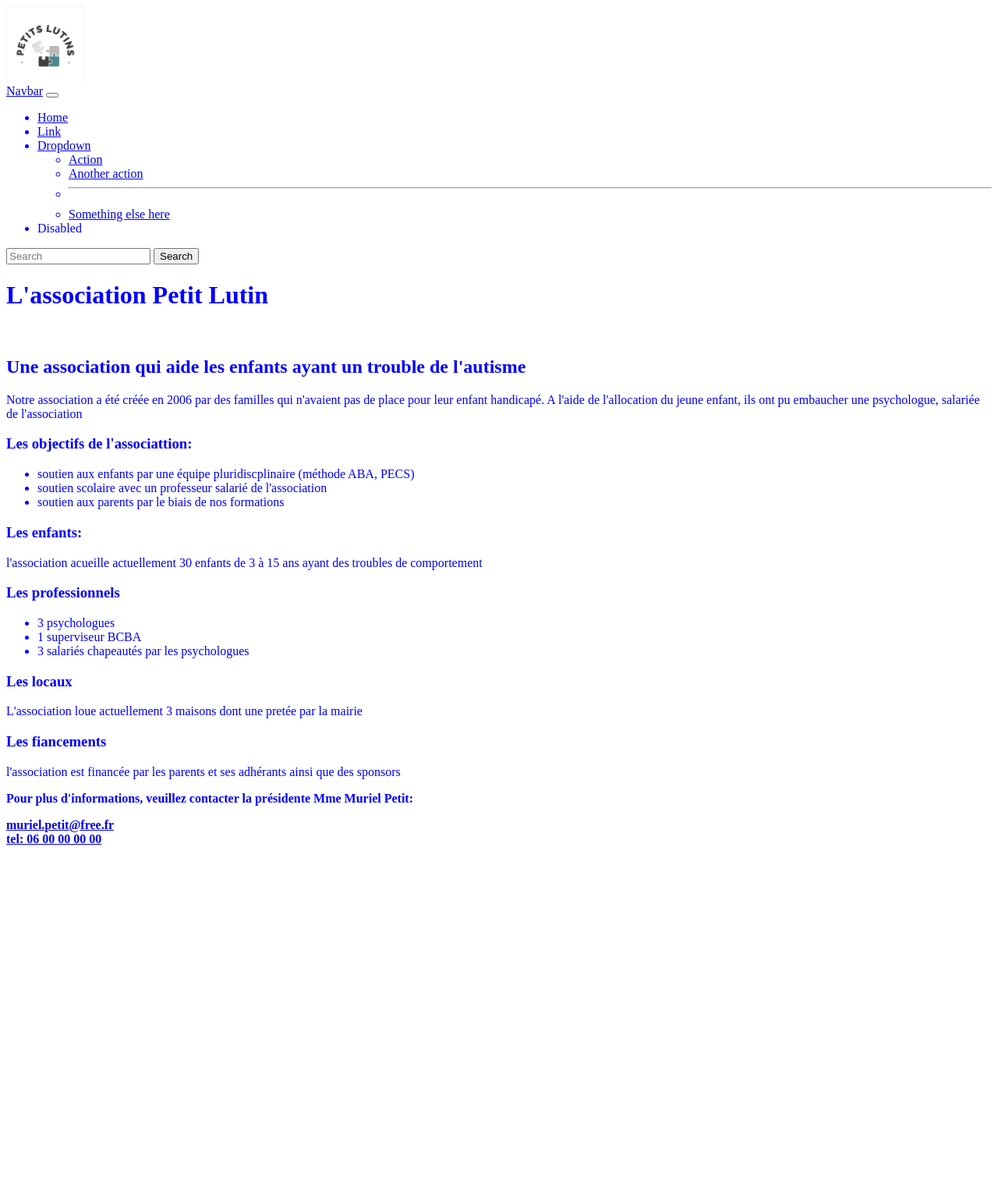
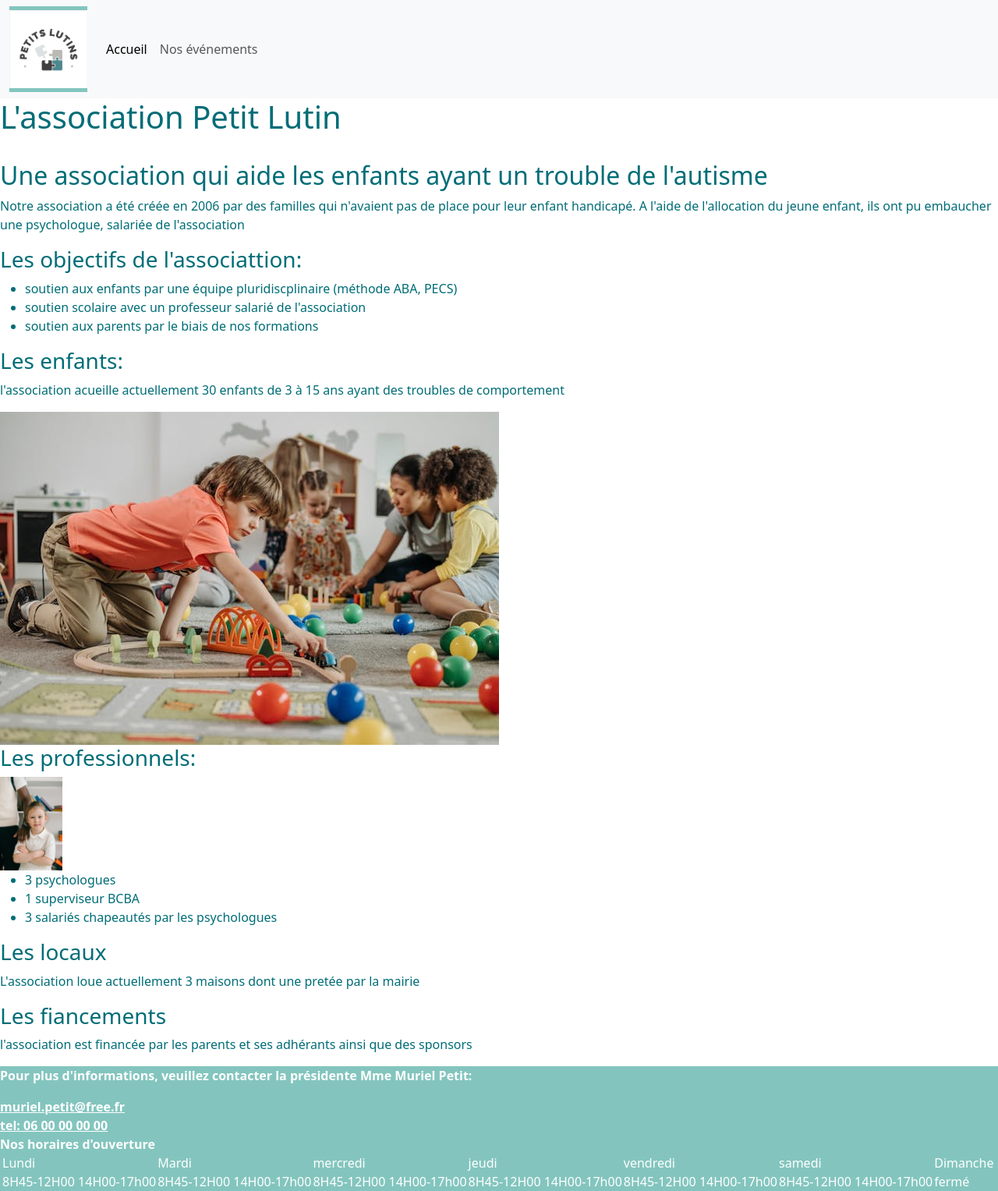
Before and after one commit to provot33/Mon_association, a PHP site: page / in a window 1280 px wide. Shown: the whole page at 78% size. Before the commit the page ends 1083 px from the top, so only its background shows below. Run offline with PHP 8.4, Linux system fonts and the light colour scheme; some libraries are stand-ins or nearby versions.

```diff
--- a/index.HTML
+++ b/index.HTML
@@ -3,52 +3,31 @@
     <head>
       <meta charset="UTF-8" />
       <meta name="viewport" content="width=device-width, initial-scale=1.0">
-      <link href="node_modules/bootstrap/dist/css/bootstrap.min.css">
+      <link href="node_modules/bootstrap/dist/css/bootstrap.min.css" rel="stylesheet">
       <link href="style.css" rel="stylesheet" type="text/css">
 
       <title>Association Petits LUitns pour enfnats autistes</title>
     </head>
     <body>
-      <!--commencement du header-->
+
       <header>
-        <!--logo de l'association-->
-        <img src="assets\logo_petits_lutins.png" width= 100px alt="logo de l'association Petits LUTINS">
-      <!--début navbar-->
+        <!--importation navbar bootstrap-->
 
 <nav class="navbar navbar-expand-lg navbar-light bg-light">
   <div class="container-fluid">
-    <a class="navbar-brand" href="#">Navbar</a>
+    <a class="navbar-brand" href="#"> <img src="assets\logo_petits_lutins.png" width= 100px alt="logo de l'association Petits lutin"></a>
     <button class="navbar-toggler" type="button" data-bs-toggle="collapse" data-bs-target="#navbarSupportedContent" aria-controls="navbarSupportedContent" aria-expanded="false" aria-label="Toggle navigation">
       <span class="navbar-toggler-icon"></span>
     </button>
     <div class="collapse navbar-collapse" id="navbarSupportedContent">
       <ul class="navbar-nav me-auto mb-2 mb-lg-0">
         <li class="nav-item">
-          <a class="nav-link active" aria-current="page" href="#">Home</a>
+          <a class="nav-link active" aria-current="page" href="index.HTML">Accueil</a>
         </li>
         <li class="nav-item">
-          <a class="nav-link" href="#">Link</a>
+          <a class="nav-link" href="evenements_association.html">Nos événements</a>
         </li>
-        <li class="nav-item dropdown">
-          <a class="nav-link dropdown-toggle" href="#" id="navbarDropdown" role="button" data-bs-toggle="dropdown" aria-expanded="false">
-            Dropdown
-          </a>
-          <ul class="dropdown-menu" aria-labelledby="navbarDropdown">
-            <li><a class="dropdown-item" href="#">Action</a></li>
-            <li><a class="dropdown-item" href="#">Another action</a></li>
-            <li><hr class="dropdown-divider"></li>
-            <li><a class="dropdown-item" href="#">Something else here</a></li>
-          </ul>
-        </li>
-        <li class="nav-item">
-          <a class="nav-link disabled">Disabled</a>
-        </li>
-      </ul>
-      <form class="d-flex">
-        <input class="form-control me-2" type="search" placeholder="Search" aria-label="Search">
-        <button class="btn btn-outline-success" type="submit">Search</button>
-      </form>
-    </div>
+          </div>
   </div>
 </nav>
 <!--fin navbar-->
@@ -68,7 +47,9 @@
           </ul>
           <h3> Les enfants:</h3>
           <p>l'association acueille actuellement 30 enfants de 3 à 15 ans ayant des troubles de comportement </p>
-          <h3> Les professionnels</h3>
+          <img src="assets\photos enfant handicap\pexels-pavel-danilyuk-8422249.jpg" alt="groupe d'enfants qui jouent">
+          <h3> Les professionnels:</h3>
+          <img src="assets\photos enfant handicap\pexels-mikhail-nilov-8654198(1).jpg" width="80PX" alt="petite fille">
           <ul>
             <li> 3 psychologues</li>
             <li> 1 superviseur BCBA</li>
@@ -78,12 +59,39 @@
           <p> L'association loue actuellement 3 maisons dont une pretée par la mairie </p>
           <h3> Les fiancements</h3>
           <p> l'association est financée par les parents et ses adhérants ainsi que des sponsors</p</main>
-      <footer><footer>
-        <p> <strong> Pour plus d'informations, veuillez contacter la présidente Mme Muriel Petit:</p>
+      <footer>
+        <section>
+        <p class="information"> <strong> Pour plus d'informations, veuillez contacter la présidente Mme Muriel Petit:</p>
          <div> <a href="mailto">muriel.petit@free.fr</a></div>
           <div><a href="tel:+33600000000"> tel: 06 00 00 00 00</a></div>
+        </section>
+        <section>
+          <caption> Nos horaires d'ouverture</caption>
 
-      </footer></footer>
+            <table>
+        <tr>
+          <td></td>
+          <td>Lundi</td>
+          <td>Mardi</td>
+          <td>mercredi</td>
+          <td>jeudi</td>
+          <td>vendredi</td>
+          <td>samedi</td>
+          <td>Dimanche</td>
+        </tr>
+        <tr>
+          <td></td>
+          <td>8H45-12H00 14H00-17h00</td>
+          <td>8H45-12H00 14H00-17h00</td>
+          <td>8H45-12H00 14H00-17h00</td>
+          <td>8H45-12H00 14H00-17h00</td>
+          <td>8H45-12H00 14H00-17h00</td>
+          <td>8H45-12H00 14H00-17h00</td>
+          <td>fermé</td>
+        </tr>
+      </section>
+      </table>
+      </footer>
       <script src="node_modules/bootstrap/dist/js/bootstrap.bundle.min.js"></script>
     </body>
   </html>
--- a/style.css
+++ b/style.css
@@ -1,7 +1,18 @@
+
 h1,
 h2,
 h3,
 p,
 li{
-    color: blue;
+    color:#006D77;
 }
+footer,
+td,
+a,
+.information{
+    background-color:#83c5be;
+    color:white
+}
+img{
+    border-color:#83c5be;
+}
```
Also changed, not shown: evenements_association.html (+60 -4 lines), assets/photo escrimeurs/pexels-artem-podrez-5941996.jpg (deleted), assets/photo escrimeurs/pexels-cottonbro-studio-6831806.jpg (deleted), assets/photo escrimeurs/pexels-tima-miroshnichenko-6539046(1).jpg (deleted), assets/photo escrimeurs/pexels-tima-miroshnichenko-6539046(2).jpg (deleted), assets/photo escrimeurs/pexels-tima-miroshnichenko-6539046.jpg (deleted), assets/photos enfant handicap/pexels-mikhail-nilov-8653521.jpg (deleted), 1 other file.
